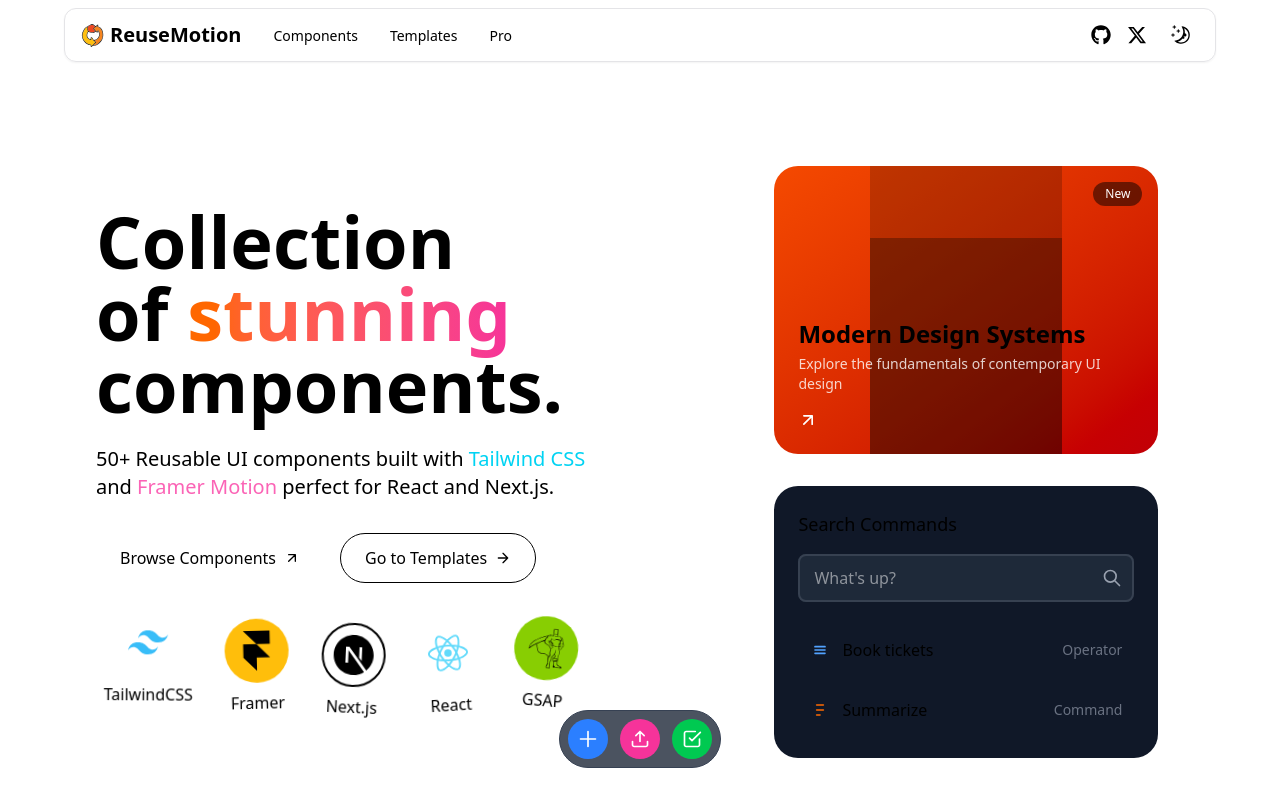
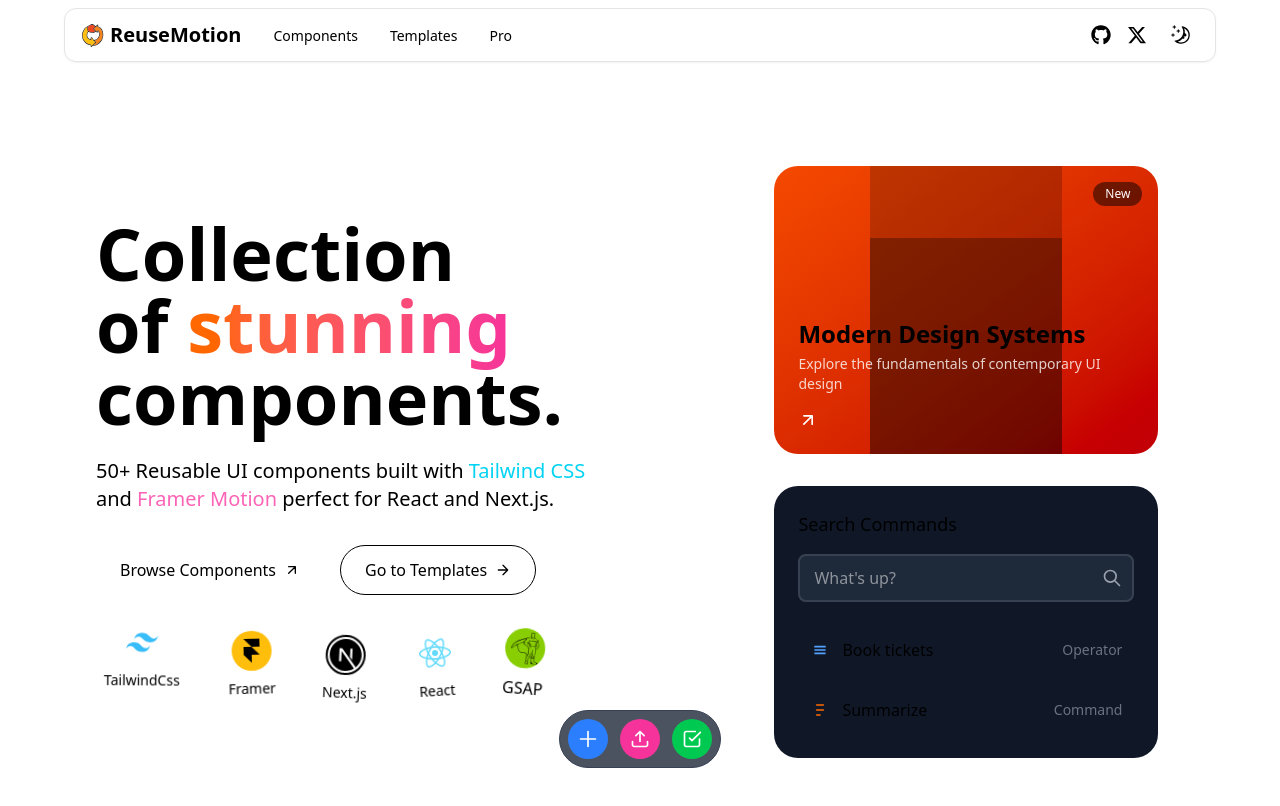
Before and after one commit to damandeep611/reusablesMotion, a Next.js app: page / in a window 1280 px wide. Shown: the top 806 px of the page. Built offline with nearby package versions, Linux system fonts and the light colour scheme.

Commit message:
icons added

```diff
--- a/src/components/reusableMotion/TechIconsHero.tsx
+++ b/src/components/reusableMotion/TechIconsHero.tsx
@@ -31,45 +31,45 @@
       })
     })
   },[])
-  return(
+  return (
     <div className="relative mt-10">
       {/* Icons floating on waves */}
-      <div ref={iconsContainerRef} className=" z-10 flex gap-8 px-2">
+      <div ref={iconsContainerRef} className=" z-10 flex gap-8 md:gap-12 px-2">
         <div className="tech-icon flex flex-col items-center">
-          <div className="w-16 h-16 rounded-full flex items-center justify-center mb-2">
-            <SiTailwindcss className="w-10 h-10 text-[#38BDF8]" />
+          <div className="w-10 h-10 rounded-full flex items-center justify-center mb-2">
+            <SiTailwindcss className="w-8 h-8 text-[#38BDF8]" />
           </div>
-          <span className=" font-medium">TailwindCSS</span>
+          <span className=" font-md text-sm">TailwindCss</span>
         </div>
 
         <div className="tech-icon flex flex-col items-center">
-          <div className="w-16 h-16 rounded-full bg-[#FFBE0B] flex items-center justify-center mb-2">
-            <SiFramer className="w-10 h-10" />
+          <div className="w-10 h-10 rounded-full bg-[#FFBE0B] flex items-center justify-center mb-2">
+            <SiFramer className="w-6 h-6" />
           </div>
-          <span className=" font-medium">Framer</span>
+          <span className=" font-md text-sm">Framer</span>
         </div>
 
         <div className="tech-icon flex flex-col items-center">
-          <div className="w-16 h-16 rounded-full  border-2  flex items-center justify-center mb-2">
-            <SiNextdotjs className="w-10 h-10 " />
+          <div className="w-10 h-10 rounded-full  border-2  flex items-center justify-center mb-2">
+            <SiNextdotjs className="w-8 h-8 " />
           </div>
-          <span className="font-medium">Next.js</span>
+          <span className="font-medium text-sm">Next.js</span>
         </div>
 
         <div className="tech-icon flex flex-col items-center">
-          <div className="w-16 h-16 rounded-full  flex items-center justify-center mb-2">
-            <SiReact className="w-10 h-10 text-[#61DAFB]" />
+          <div className="w-10 h-10 rounded-full  flex items-center justify-center mb-2">
+            <SiReact className="w-8 h-8 text-[#61DAFB]" />
           </div>
-          <span className=" font-medium">React</span>
+          <span className=" font-medium text-sm">React</span>
         </div>
 
         <div className="tech-icon flex flex-col items-center">
-          <div className="w-16 h-16 rounded-full bg-[#88CE02] flex items-center justify-center mb-2">
-            <SiGreensock className="w-10 h-10 " />
+          <div className="w-10 h-10 rounded-full bg-[#88CE02] flex items-center justify-center mb-2">
+            <SiGreensock className="w-8 h-8 " />
           </div>
           <span className=" font-medium">GSAP</span>
         </div>
       </div>
     </div>
-  )
+  );
 }
```
